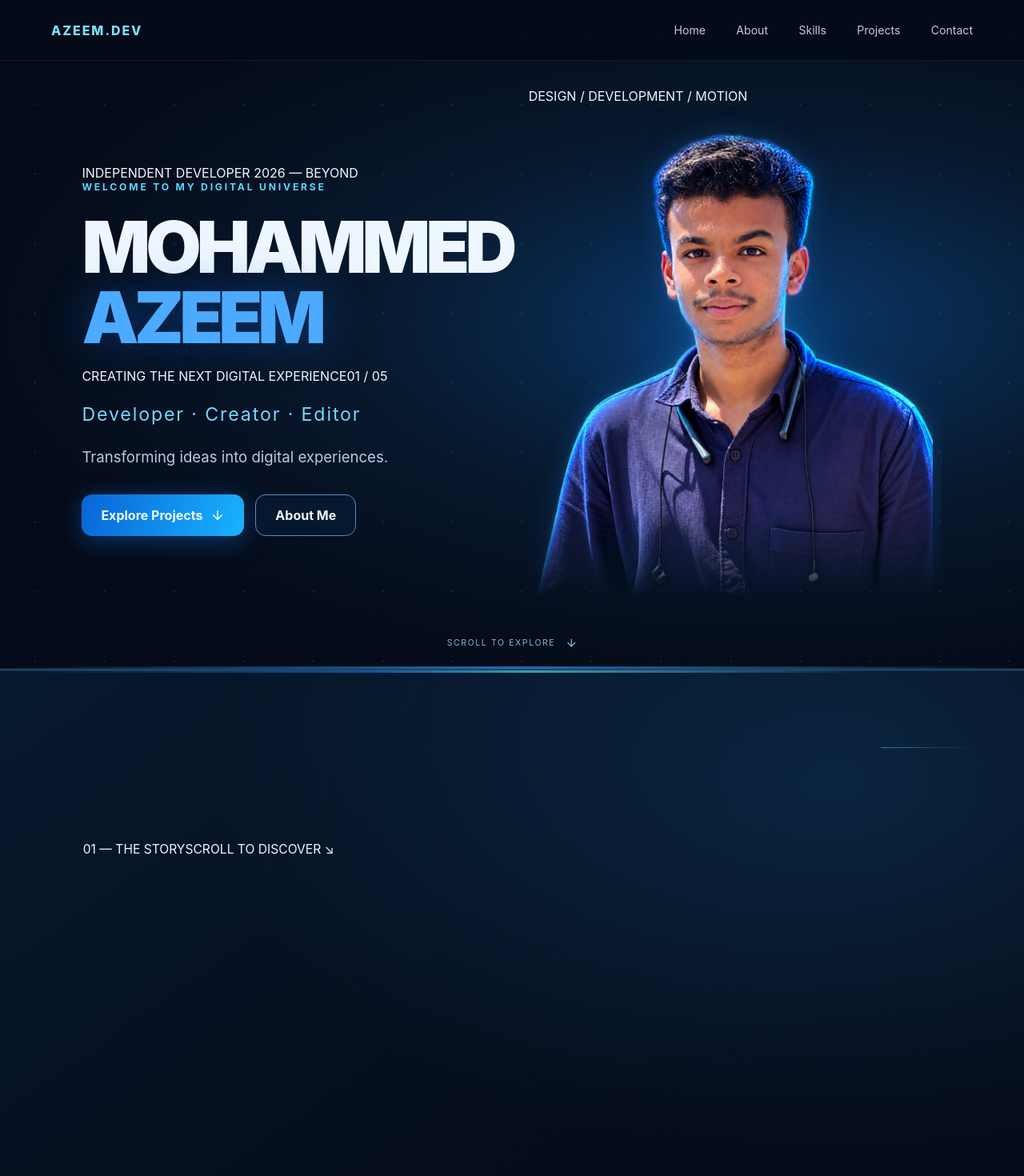
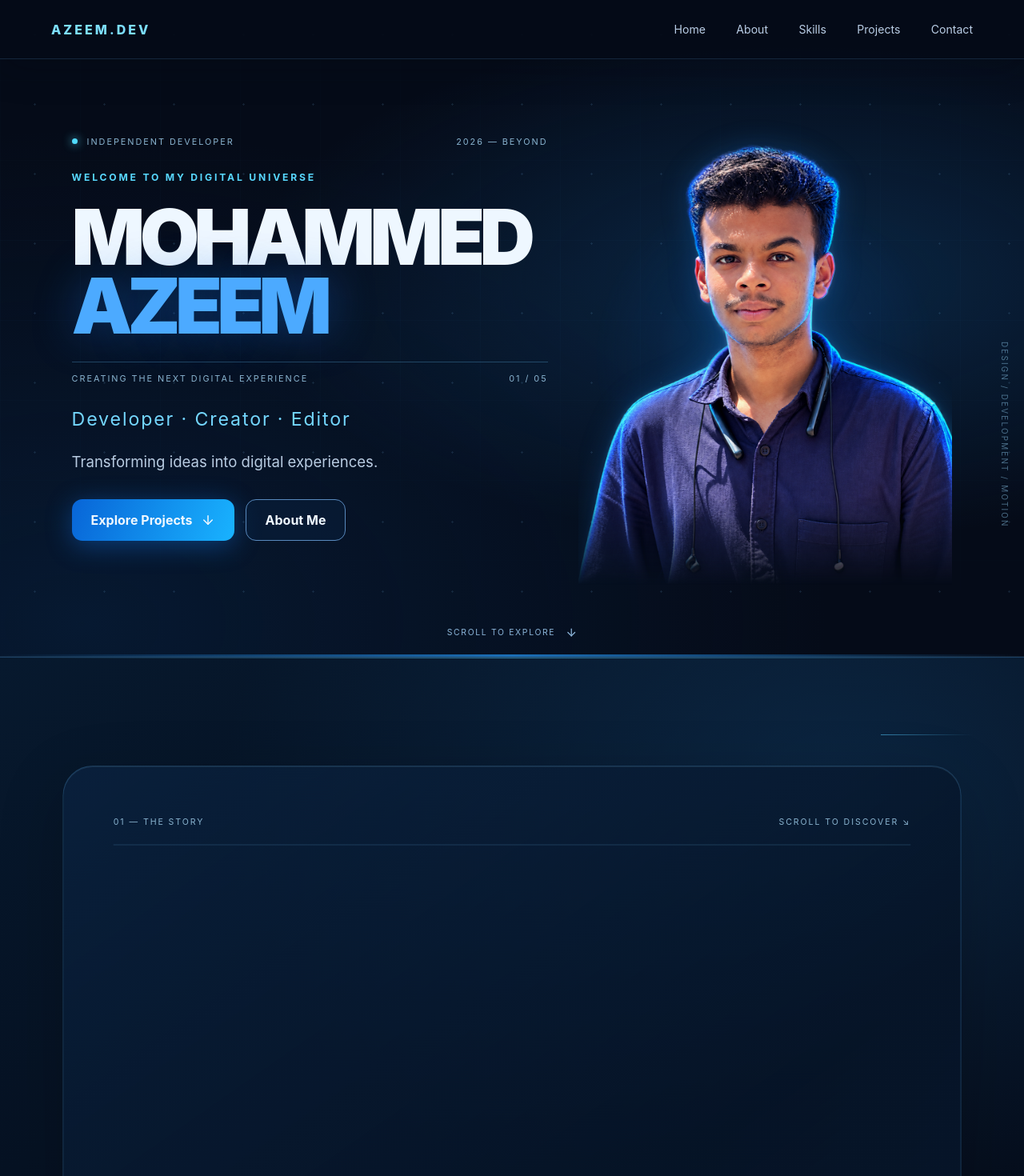
Before and after one commit to Mhd-Azeem/AZ-portfolio, a React (Vite) app: page / in a window 1280 px wide. Shown: the top 1470 px of the page at 80% size. Built offline with nearby package versions, Linux system fonts and the light colour scheme.

Commit message:
Style immersive framed chapters, kinetic typography and mobile-first editorial layout

```diff
--- a/src/style.css
+++ b/src/style.css
@@ -33,3 +33,35 @@ body{background:#040a16}
 .portrait-image{max-height:100%;object-fit:contain}
 @media(max-width:900px){.portrait-stage{height:min(56svh,560px);min-height:340px}.portrait-photo-wrap{mask-image:linear-gradient(to bottom,#000 0%,#000 86%,transparent 100%);-webkit-mask-image:linear-gradient(to bottom,#000 0%,#000 86%,transparent 100%)}}
 @media(max-width:480px){.portrait-stage{height:49svh;min-height:315px}}
+
+/* Reference-inspired editorial chapter composition; no forced scrolling or continuous 3D. */
+:root{--cyan:#61dfff;--line:#67c6ff45}
+html{scroll-padding-top:76px}
+.nav{height:74px;border-bottom:1px solid #6cbcff28;box-shadow:0 12px 45px #02081335}
+.logo{font-size:1rem;letter-spacing:.19em}
+.hero{min-height:100svh;grid-template-columns:minmax(0,1.12fr) minmax(0,.88fr);gap:clamp(12px,3vw,55px);padding:115px clamp(25px,7vw,125px) 90px;background:radial-gradient(ellipse at 78% 43%,#114d836b,transparent 49%),radial-gradient(ellipse at 8% 95%,#092e5765,transparent 56%),#050b18}
+.hero-grid{position:absolute;inset:0;opacity:.13;pointer-events:none;background-image:linear-gradient(#4cbaff32 1px,transparent 1px),linear-gradient(90deg,#4cbaff32 1px,transparent 1px);background-size:100px 100px;mask-image:linear-gradient(to bottom,transparent,#000 40%,transparent)}
+.hero-side-note{position:absolute;right:18px;top:52%;writing-mode:vertical-rl;letter-spacing:.22em;font-size:.62rem;color:#83bcde8c}
+.hero-index,.hero-rule,.chapter-topline{display:flex;align-items:center;justify-content:space-between;gap:14px;text-transform:uppercase;font-size:.68rem;letter-spacing:.18em;color:#8ab4d0}
+.hero-index{margin-bottom:30px;justify-content:flex-start;gap:12px}
+.hero-index>span:last-child{margin-left:auto}
+.live-dot{width:7px;height:7px;flex:none;border-radius:50%;background:#50dbff;box-shadow:0 0 12px #50dbff}
+.hero-rule{border-top:1px solid var(--line);padding-top:13px;margin-top:8px}
+.hero h1{font-size:clamp(3.5rem,7.5vw,9rem);line-height:.9;letter-spacing:-.07em;margin-bottom:26px}
+.hero .tagline{margin-top:30px}
+.chapter-panel{width:min(100%,1170px);border:1px solid #64bfff35;border-radius:clamp(22px,3vw,42px);padding:clamp(28px,5vw,72px);background:linear-gradient(145deg,#0b2545a6,#061427dd 66%,#081a31a6);box-shadow:0 25px 85px #0003,inset 0 1px 0 #b0eaff17}
+.chapter-topline{border-bottom:1px solid #7acaff30;padding-bottom:22px;margin-bottom:clamp(40px,7vh,90px);width:100%}
+.chapter-panel .eyebrow{margin-bottom:22px}
+.display-heading{font-size:clamp(3.2rem,6.8vw,7.5rem);max-width:1060px}
+.editorial-note{margin-top:35px;display:flex;align-items:center;gap:clamp(20px,5vw,70px);border-radius:14px;background:#0b315a77}
+.note-marker{font-size:clamp(2rem,5vw,4rem);font-weight:900;white-space:nowrap;letter-spacing:-.09em;color:#54caff}
+.skill-grid{grid-template-columns:repeat(2,minmax(0,1fr));gap:12px}
+.skill{min-height:112px;border-radius:12px;flex-direction:row;align-items:center;justify-content:flex-start;gap:24px;background:linear-gradient(100deg,#12365a8a,#091c32a1);font-size:clamp(.9rem,1.4vw,1.15rem)}
+.skill-num{font-size:.8rem;min-width:30px}
+.project-section .chapter-panel,.content-section:last-of-type .chapter-panel{min-height:65svh;justify-content:center}
+.content-section{padding:clamp(80px,10vh,140px) clamp(16px,5vw,85px);border-top:none;box-shadow:none}
+.content-section::before{height:1px;background:linear-gradient(90deg,transparent,#52cfff7d,transparent)}
+.scroll-indicator{bottom:23px}
+@media(max-width:900px){.hero{grid-template-columns:1fr;gap:0;padding:95px 20px 85px}.hero-side-note{display:none}.hero-index{margin-bottom:20px}.hero h1{font-size:clamp(2.7rem,11vw,5rem)}.hero-rule{font-size:.55rem}.portrait-stage{order:1;height:47svh;min-height:300px}.hero-content{order:2}.chapter-panel{padding:30px 24px}.chapter-topline{margin-bottom:45px}.display-heading{font-size:clamp(2.8rem,9vw,5.2rem)}.content-section{padding:80px 14px}.hero-index>span:last-child{display:none}}
+@media(max-width:480px){.portrait-stage{height:43svh;min-height:290px}.hero h1{font-size:clamp(2.5rem,12vw,4.2rem)}.hero-rule span:first-child{max-width:70%}.chapter-panel{padding:27px 20px;border-radius:22px}.chapter-topline{font-size:.55rem}.display-heading{font-size:clamp(2.55rem,10vw,4rem)}.skill-grid{grid-template-columns:1fr;gap:9px}.skill{min-height:75px;padding:18px}.editorial-note{gap:15px;padding:20px}.note-marker{font-size:2rem}.content-section{min-height:80svh}}
+@media(prefers-reduced-motion:reduce){.chapter-panel,.reveal{opacity:1!important;transform:none!important}}
```
